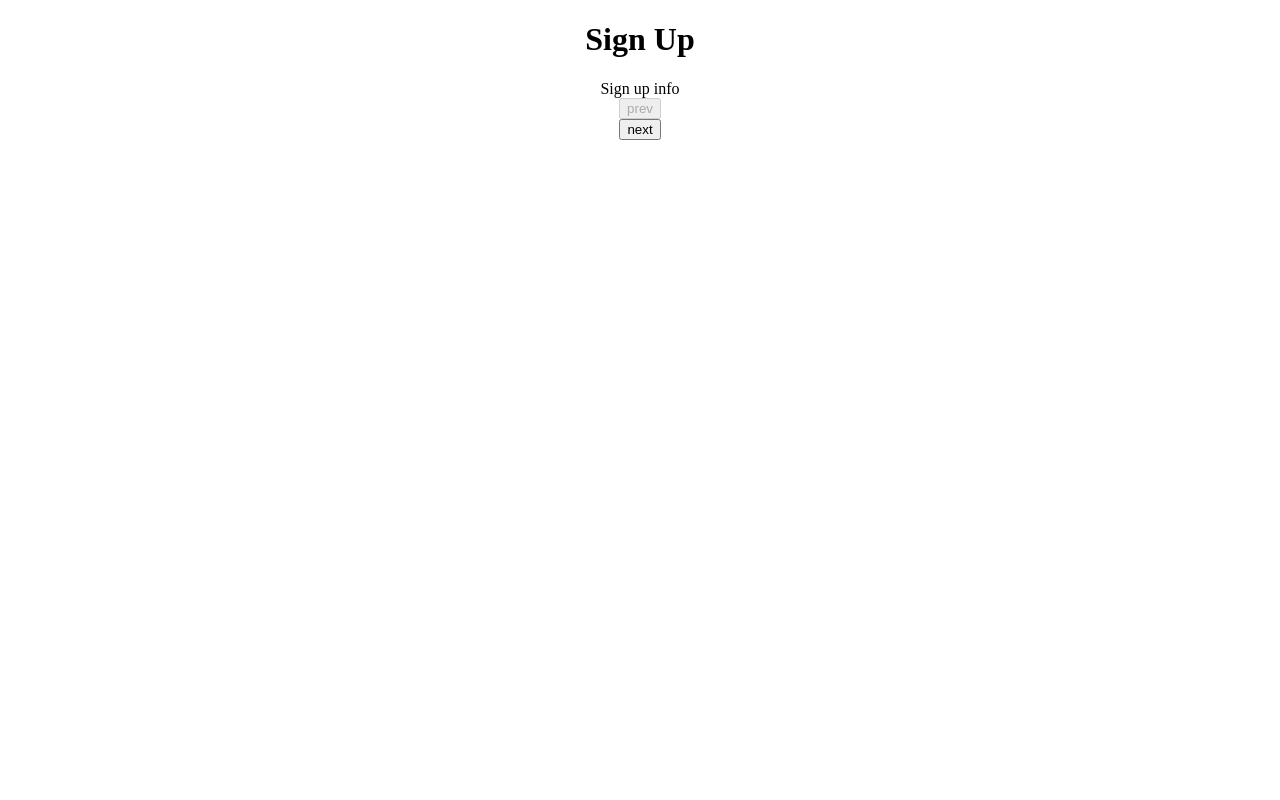
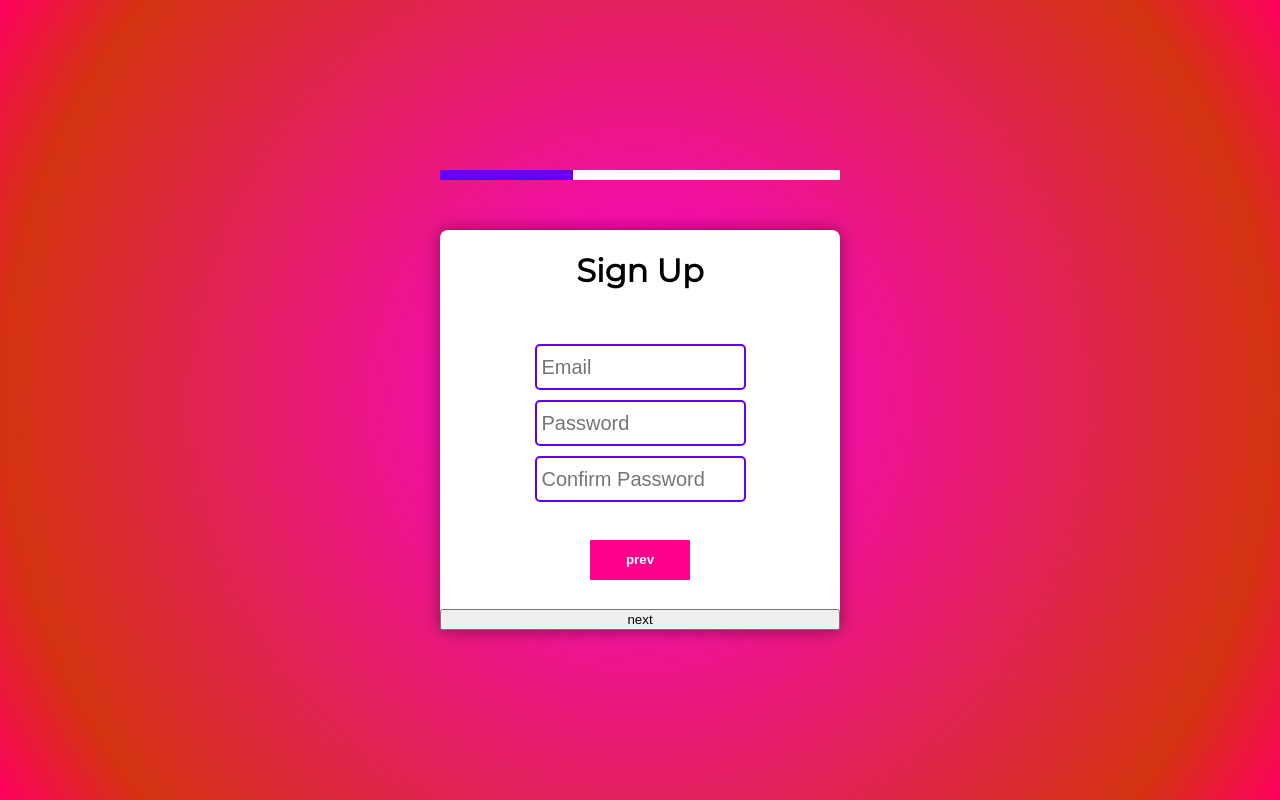
Before and after one commit to aaronsHarris/multi-step-form-react, a React (Create React App) app: page / in a window 1280 px wide. Built offline with nearby package versions, Linux system fonts and the light colour scheme.

Commit message:
added css for all classes, added conditional for progress bar

```diff
--- a/src/App.css
+++ b/src/App.css
@@ -1,38 +1,145 @@
+@import url(https://fonts.googleapis.com/css?family=Montserrat);
+
 .App {
-  text-align: center;
+  background: rgb(255, 0, 228);
+  background: radial-gradient(
+    circle,
+    rgba(255, 0, 228, 1) 0%,
+    rgba(212, 51, 16, 1) 84%,
+    rgba(255, 0, 95, 1) 100%
+  );
+  width: 100vw;
+  height: 100vh;
+  display: grid;
+  place-items: center;
 }
 
-.App-logo {
-  height: 40vmin;
-  pointer-events: none;
+body {
+  margin: 0%;
+  padding: 0%;
+  font-family: montserrat, arial, verdana;
 }
 
-@media (prefers-reduced-motion: no-preference) {
-  .App-logo {
-    animation: App-logo-spin infinite 20s linear;
-  }
+.form {
+  width: 100%;
+  height: 100%;
+  display: flex;
+  flex-direction: column;
+  justify-content: center;
+  align-items: center;
 }
 
-.App-header {
-  background-color: #282c34;
-  min-height: 100vh;
+.form-container {
+  width: 400px;
+  height: 400px;
+  background-color: white;
+  border-radius: 8px;
+  box-shadow: 0 0 15px 1px rgba(0, 0, 0, 0.4);
   display: flex;
   flex-direction: column;
-  align-items: center;
-  justify-content: center;
-  font-size: calc(10px + 2vmin);
-  color: white;
 }
 
-.App-link {
-  color: #61dafb;
+.form-container .header {
+  flex: 20%;
+  display: grid;
+  place-items: center;
 }
 
-@keyframes App-logo-spin {
-  from {
-    transform: rotate(0deg);
-  }
-  to {
-    transform: rotate(360deg);
-  }
+.form-container .body {
+  flex: 60%;
 }
+
+.form-container .footer {
+  flex: 20%;
+  display: flex;
+  justify-content: center;
+}
+
+.form-container .footer button {
+  border-radius: 7px;
+  width: 100px;
+  height: 40px;
+  background-color: rgb(255, 0, 140);
+  font-weight: bold;
+  color: white;
+  border: 0 none;
+  border-radius: 1px;
+  cursor: pointer;
+  padding: 10px 5px;
+  margin: 10px 5px;
+  margin: 5px;
+}
+
+.signUp-container {
+  height: 100%;
+  width: 100%;
+  display: flex;
+  flex-direction: column;
+  justify-content: center;
+  align-items: center;
+}
+
+.signUp-container input {
+  margin: 5px;
+  width: 200px;
+  height: 40px;
+  padding-left: 5px;
+  font-size: 20px;
+}
+
+.personalInfo-container {
+  height: 100%;
+  width: 100%;
+  display: flex;
+  flex-direction: column;
+  justify-content: center;
+  align-items: center;
+}
+
+.personalInfo-container input {
+  margin: 5px;
+  width: 200px;
+  height: 40px;
+  padding-left: 5px;
+  font-size: 20px;
+}
+
+/* PROGRESS BAR */
+.progress-bar {
+  width: 400px;
+  height: 10px;
+  background-color: white;
+  margin-bottom: 50px;
+}
+
+.progress-bar div {
+  width: 33.3%;
+  height: 100%;
+  background-color: rgb(98, 0, 255);
+}
+
+.addtionalInfo-container {
+  height: 100%;
+  width: 100%;
+  display: flex;
+  flex-direction: column;
+  justify-content: center;
+  align-items: center;
+}
+
+.addtionalInfo-container input {
+  margin: 5px;
+  width: 200px;
+  height: 40px;
+  padding-left: 5px;
+  font-size: 20px;
+}
+
+input {
+  border: 2px solid rgb(98, 0, 255);
+  border-radius: 5px;
+}
+
+input:focus {
+  border: 3px solid rgb(98, 0, 255);
+}
--- a/src/components/AdditionalInfo.jsx
+++ b/src/components/AdditionalInfo.jsx
@@ -2,8 +2,11 @@ import React from 'react'
 
 const AdditionalInfo = () => {
   return (
-    <div>
-      Additional Info
+    <div className='addtionalInfo-container'>
+    <input type="text" placeholder='Favorite Color'/>
+    <input type="text" placeholder='Favorite Animal' />
+    <input type="text" placeholder='Favorite Quote' />
+
     </div>
   )
 }
--- a/src/components/Form.jsx
+++ b/src/components/Form.jsx
@@ -19,7 +19,9 @@ function Form() {
   }
   return (
     <div className="form">
-      <div className="progress-bar"></div>
+      <div className="progress-bar">
+      <div style={{width: page === 0 ? '33.3%' : page === 1 ? '66.6%' : '100%'}}></div>
+      </div>
       <div className="form-container">
         <div className="header">
           <h1>{FormTitles[page]}</h1>
--- a/src/components/PersonalInfo.jsx
+++ b/src/components/PersonalInfo.jsx
@@ -2,10 +2,12 @@ import React from 'react'
 
 const PersonalInfo = () => {
   return (
-    <div>
-      personalInfo
+    <div className="personalInfo-container">
+      <input type="text" placeholder="Name" />
+      <input type="number" placeholder="Age" />
+      <input type="text" placeholder="City" />
     </div>
-  )
+  );
 }
 
 export default PersonalInfo
--- a/src/components/SignUpInfo.jsx
+++ b/src/components/SignUpInfo.jsx
@@ -2,8 +2,10 @@ import React from 'react'
 
 const SignUpInfo = () => {
   return (
-    <div>
-      Sign up info
+    <div className='signUp-container'>
+      <input type="email" placeholder='Email'/>
+      <input type="password" placeholder='Password'/>
+      <input type="password" placeholder='Confirm Password'/>
     </div>
   )
 }
```
